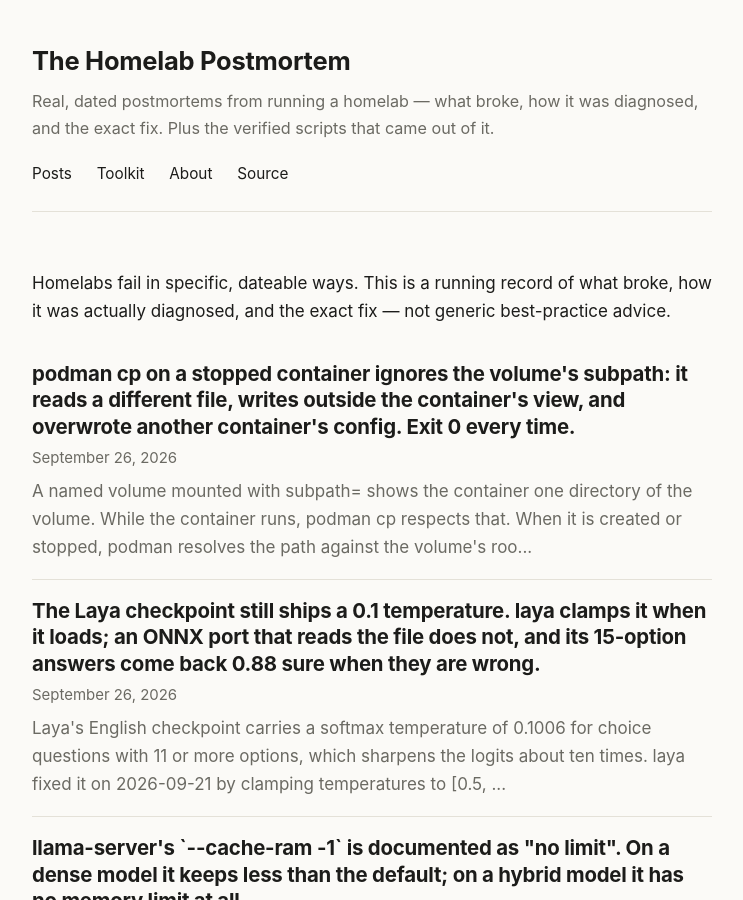
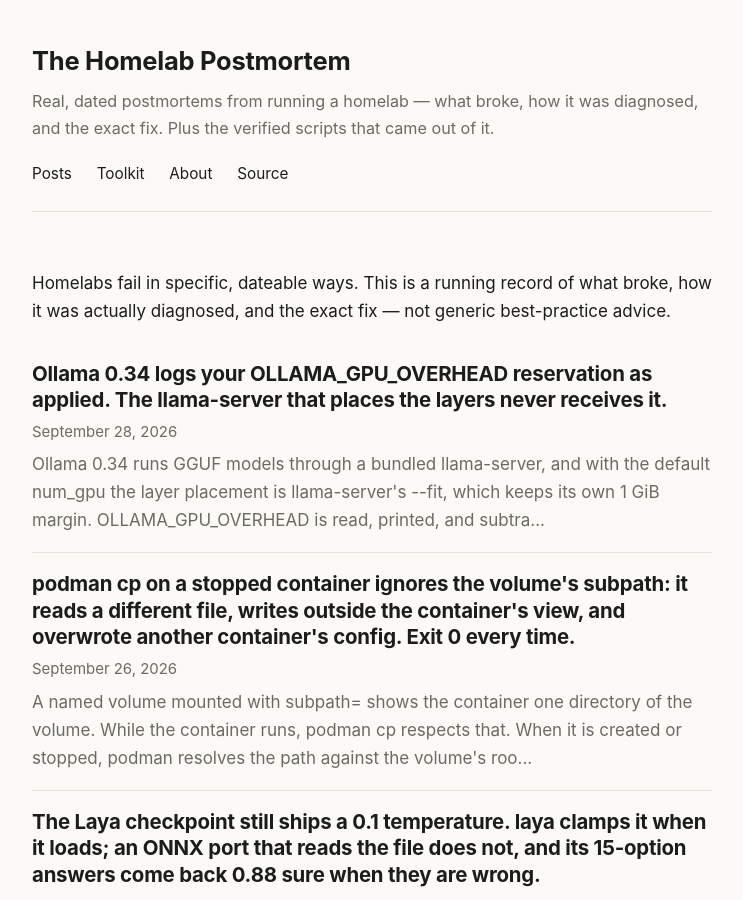
Before and after one commit to mitoyosh/homelab-postmortem, a Jekyll site: the page built from index.html, in a window 1280 px wide and 900 px high. Shown: the whole window, without its empty margins (268-1011 px from the left). Built offline with Jekyll 4.4.1, drawn with Linux system fonts in a browser that asks for light colours; part of the change alters nothing that is shown.

Commit message:
Post: Ollama 0.34 logs OLLAMA_GPU_OVERHEAD but never passes it to llama-server
Co-Authored-By: Claude Opus 5.5 <noreply@anthropic.com>

````diff
--- a/_config.yml
+++ b/_config.yml
@@ -46,7 +46,7 @@ packs:
     title: "Local LLM artifacts"
     price: "$5"
     question: "Is the model, adapter, or build you just installed the thing it says it is?"
-    detail: "Nine checks. An Ollama quantisation that pulls and runs and returns no working code, a LoRA adapter accepted and applied to zero layers, a build that reports a commit hash from a repository it has never heard of, a response_format the server accepts and then ignores, a previous_response_id that is accepted and dropped, a tool parameter the gemma4 renderer never shows the model, an embedding batch whose positions the library reads past the end of, a prompt cache whose \"no limit\" setting keeps less than the default, and a decision model whose confidence is sharpened tenfold by a temperature its own library clamps at load time."
+    detail: "Ten checks. An Ollama quantisation that pulls and runs and returns no working code, a LoRA adapter accepted and applied to zero layers, a build that reports a commit hash from a repository it has never heard of, a response_format the server accepts and then ignores, a previous_response_id that is accepted and dropped, a tool parameter the gemma4 renderer never shows the model, an embedding batch whose positions the library reads past the end of, a prompt cache whose \"no limit\" setting keeps less than the default, and a decision model whose confidence is sharpened tenfold by a temperature its own library clamps at load time, and a VRAM reservation Ollama prints in its log and never passes to the runner that places the layers."
     buy_url: "https://buy.stripe.com/cNiaEWb7C0yge8rcT65Vu07"
 
 baseurl: ""
--- a/_posts/2026-09-24-llama-server-cache-ram-minus-one-is-not-no-limit.md
+++ b/_posts/2026-09-24-llama-server-cache-ram-minus-one-is-not-no-limit.md
@@ -108,6 +108,6 @@ pid 2252: /opt/lab/src/build/bin/llama-server -m /opt/lab/gguf/Qwen3.5-0.8B-Q8_0
 
 ## The generalisable habit
 
-**"No limit" usually means "one fewer limit".** A resource with more than one bound — bytes and tokens here, but also bytes and entries, or time and count — tends to expose one of them as a flag and derive the others from it. Switching the exposed one off does not switch the others off; it can leave them at whatever they were derived from before, which is often smaller. The same shape as [a documented request field that is accepted and ignored](https://homelabpostmortem.com/2026/09/12/llama-server-ignores-the-response-format-its-readme-shows/): the option parses, the server starts, and the only way to learn what it does is to set it and measure the thing it was meant to change. Two days later the same shape turned up in a decision model: [Laya clamps a 0.1 temperature when it loads the checkpoint, but the file still says 0.1, and an ONNX port that reads the file applies it](https://homelabpostmortem.com/2026/09/26/laya-onnx-port-skips-the-temperature-clamp/).
+**"No limit" usually means "one fewer limit".** A resource with more than one bound — bytes and tokens here, but also bytes and entries, or time and count — tends to expose one of them as a flag and derive the others from it. Switching the exposed one off does not switch the others off; it can leave them at whatever they were derived from before, which is often smaller. The same shape as [a documented request field that is accepted and ignored](https://homelabpostmortem.com/2026/09/12/llama-server-ignores-the-response-format-its-readme-shows/): the option parses, the server starts, and the only way to learn what it does is to set it and measure the thing it was meant to change. Two days later the same shape turned up in a decision model: [Laya clamps a 0.1 temperature when it loads the checkpoint, but the file still says 0.1, and an ONNX port that reads the file applies it](https://homelabpostmortem.com/2026/09/26/laya-onnx-port-skips-the-temperature-clamp/). And four days later in Ollama, which runs this same llama-server underneath: [`OLLAMA_GPU_OVERHEAD` is parsed and printed as reserved VRAM, and never reaches the `--fit` that places the layers](https://homelabpostmortem.com/2026/09/28/ollama-gpu-overhead-is-logged-but-never-reaches-llama-server/).
 
 **Measure a cache by what it serves, not by whether it errors.** Neither run here produced an error. The dense `-1` run looked healthier than the default by memory. The finding was in `cache_n` on a re-sent prompt, and in RSS sampled every fifteen requests — two numbers nobody looks at until the latency or the page file makes them.
--- /dev/null
+++ b/_posts/2026-09-28-ollama-gpu-overhead-is-logged-but-never-reaches-llama-server.md
@@ -0,0 +1,140 @@
+---
+title: "Ollama 0.34 logs your OLLAMA_GPU_OVERHEAD reservation as applied. The llama-server that places the layers never receives it."
+date: 2026-09-28
+excerpt: "Ollama 0.34 runs GGUF models through a bundled llama-server, and with the default num_gpu the layer placement is llama-server's --fit, which keeps its own 1 GiB margin. OLLAMA_GPU_OVERHEAD is read, printed, and subtracted in the scheduler's log line, then not passed on. On an 8 GB RTX 2070 a 6 GiB reservation logged available=543 MiB and left 5051 MiB free, the same as no reservation. LLAMA_ARG_FIT_TARGET=6144 held it. A reservation larger than the card wraps around and raises the default context instead."
+devto_title: "Ollama 0.34 logs OLLAMA_GPU_OVERHEAD as applied, but llama-server never receives it"
+devto_tags: ollama, llm, selfhosted, gpu
+---
+
+**TL;DR**: Since Ollama moved GGUF models onto a bundled `llama-server`, the default `num_gpu` means Ollama passes no `-ngl` and lets llama-server's `--fit` decide how many layers go on the GPU. `--fit` keeps its own free-memory margin, `LLAMA_ARG_FIT_TARGET`, 1024 MiB by default. `OLLAMA_GPU_OVERHEAD` is read, printed in the `server config` line, and subtracted in the scheduler's `gpu memory ... available=` line, but nothing passes it to llama-server. On an RTX 2070 (8 GB) with Ollama 0.34.4 and `qwen2.5:3b`, a 6 GiB reservation logged `available="543.0 MiB"` and then loaded all 37 layers, leaving 5051 MiB free, against 5059 MiB with no reservation at all. `LLAMA_ARG_FIT_TARGET=6144` did hold it: 14 of 37 layers on the GPU, 6139 MiB free. Separately, a reservation larger than the card makes Ollama compute "total VRAM minus overhead" as a wrapped-around unsigned number, and the default context goes *up*: 4096 to 32768 tokens, 1.1 GB more VRAM. Set the reservation as `LLAMA_ARG_FIT_TARGET` instead: it is in MiB, and it replaces llama-server's 1024 MiB margin, so add 1024 to it. The toolkit's `check-ollama-gpu-overhead.sh` compares the reservation against free VRAM with the model loaded. Upstream report: [ollama/ollama#18679](https://github.com/ollama/ollama/issues/18679).
+
+## The symptom
+
+`OLLAMA_GPU_OVERHEAD` exists for sharing a GPU: reserve some VRAM for the desktop, a game, or another service, and let Ollama plan around what is left. The report that led here said that on 0.34.4 the variable no longer changed how much VRAM stayed free. The reporter had not posted measurements, so here are some.
+
+Windows 11, RTX 2070 8 GB (driver 591.86), Ollama 0.34.4 from the release zip, `qwen2.5:3b` (a text model, 1.9 GB). Each arm is a fresh `ollama serve` with only the variables shown, then `ollama run qwen2.5:3b "..."`, `ollama ps`, and `nvidia-smi`. With nothing loaded, 780 MiB was in use and 7227 MiB free:
+
+```
+arm                              ollama ps           layers on GPU   free with model loaded
+no variables                     100% GPU            37/37           5059 MiB
+OLLAMA_GPU_OVERHEAD=6442450944   100% GPU            37/37           5051 MiB
+LLAMA_ARG_FIT_TARGET=6144        58%/42% CPU/GPU     14/37           6139 MiB
+```
+
+Six GiB reserved, five GiB free, and the placement identical to not setting it.
+
+The Linux build of 0.34.4, run under WSL2 on the same card, gave the same result: `100% GPU` and 5051 MiB free with the 6 GiB reservation.
+
+## Why it's easy to miss
+
+Everything you can check without measuring says the reservation is in effect. The arm with `OLLAMA_GPU_OVERHEAD` set logs, at startup:
+
+```
+msg="server config" env="map[... OLLAMA_GPU_OVERHEAD:6442450944 ...]"
+msg="vram-based default context" total_vram="2.0 GiB" default_num_ctx=4096
+```
+
+and, at load time:
+
+```
+msg="gpu memory" id=0 library=CUDA available="543.0 MiB" free="7.0 GiB" minimum="457.0 MiB" overhead="6.0 GiB"
+```
+
+The value was parsed, the total was reduced by it, and the scheduler printed an available figure with it taken off. Two lines later, llama-server makes its own decision against its own number:
+
+```
+common_params_fit_impl: projected to use 2059 MiB of device memory vs. 7144 MiB of free device memory
+common_params_fit_impl: will leave 5084 >= 1024 MiB of free device memory, no changes needed
+load_tensors: offloaded 37/37 layers to GPU
+```
+
+Those `fit` lines are byte-for-byte the same as in the arm with no variables.
+
+Searching for the symptom leads somewhere else. The most visible thread is [ollama/ollama#12223](https://github.com/ollama/ollama/issues/12223), "OLLAMA_GPU_OVERHEAD is not respected", closed as completed. That one was a Windows `set OLLAMA_GPU_OVERHEAD = ...` with spaces around the `=`, which defines a variable with a different name. Its log showed `OLLAMA_GPU_OVERHEAD:0`, and it predates the llama-server runner. Here the log shows the right value. The "check your syntax" answer does not apply.
+
+## What's really going on
+
+In the 0.34.4 source (`llm/llama_server.go`), Ollama only passes `-ngl` when you set `num_gpu` yourself:
+
+```go
+if launch.opts.NumGPU > 0 {
+    params = append(params, "-ngl", strconv.Itoa(launch.opts.NumGPU))
+} else if launch.opts.NumGPU == 0 {
+    params = append(params, "-ngl", "0")
+}
+// NumGPU == -1 (default): don't pass -ngl, let llama-server auto-detect
+```
+
+The logged command line confirms it: `-c 4096 -np 1 ... --flash-attn auto -b 512 -ub 512`, no `-ngl`. With no layer count, llama-server's `--fit` chooses one that leaves `LLAMA_ARG_FIT_TARGET` MiB free. Ollama sets that variable in one case only, for models with a vision projector, to the projector's size plus 1 GiB. For a text model it is not set, and llama-server uses its default of 1024 MiB.
+
+The reservation is subtracted in `server/sched.go`, into a local variable that goes to the log:
+
+```go
+available := gpu.FreeMemory - envconfig.GpuOverhead() - gpu.MinimumMemory()
+...
+slog.Info("gpu memory", ..., "available", format.HumanBytes2(available), ...)
+gpuIDs, err := llama.Load(req.ctx, systemInfo, loadGpus, requireFull)
+```
+
+`available` is not passed to `Load`, and the llama-server runner's `Load` does not look at free memory at all. It waits for llama-server to come up and returns every GPU's ID. `GpuOverhead` does not appear anywhere in `llm/llama_server.go`.
+
+The source reading alone doesn't prove that `--fit` is the thing deciding placement, which is what the third arm is for. Setting `LLAMA_ARG_FIT_TARGET=6144` changed the outcome from 37 layers to 14, and the free VRAM followed. The knob that works is the one Ollama doesn't set.
+
+### A reservation larger than the card makes it worse
+
+The startup line that picks the default context computes, in `server/routes.go`:
+
+```go
+totalVRAM += gpu.TotalMemory - envconfig.GpuOverhead()
+```
+
+Both are unsigned 64-bit. If the reservation is larger than the card, the subtraction wraps around to a number near 2^64. With `OLLAMA_GPU_OVERHEAD` set to 16 GiB on the 8 GB card:
+
+```
+msg="vram-based default context" total_vram="17179869176.0 GiB" default_num_ctx=262144
+msg="gpu memory" ... available="0 B" free="7.0 GiB" minimum="457.0 MiB" overhead="16.0 GiB"
+common_params_fit_impl: will leave 3940 >= 1024 MiB of free device memory, no changes needed
+llama_kv_cache: size = 1152.00 MiB ( 32768 cells, ...)
+
+NAME          SIZE      PROCESSOR    CONTEXT
+qwen2.5:3b    3.4 GB    100% GPU     32768
+```
+
+The top context tier, 262144, was capped by the model's own limit at 32768. The KV cache went from 144 MiB to 1152 MiB and free VRAM dropped to 3907 MiB, so asking for more headroom got you 1.1 GB less of it. The reservation is per GPU, so one way to end up here is a value carried over from a machine with a bigger card.
+
+The one real effect a sane `OLLAMA_GPU_OVERHEAD` has on this runner comes from the same line: it lowers the VRAM figure used to pick the default context tier (4096 below 23 GiB, 32768 below 47 GiB, 262144 above). That is from reading the source. On an 8 GB card every value lands in the 4096 tier, so it was not observable here.
+
+## The fix
+
+Reserve the space where llama-server reads it. `LLAMA_ARG_FIT_TARGET` is in **MiB**, where `OLLAMA_GPU_OVERHEAD` is in bytes, and it *replaces* llama-server's default 1024 MiB margin rather than adding to it. With a target of 6144 the measured free VRAM was 6139 MiB, 5 MiB short, because the target is checked against llama-server's projection of its own use, not against what the driver reports afterwards. The 1024 MiB default leaves room for that kind of gap. To reserve 6 GiB and keep the slack, set it to the reservation plus 1024:
+
+```
+LLAMA_ARG_FIT_TARGET=7168
+```
+
+On an 8 GB card that is a test setting rather than a useful one. With 7168 on the Linux build, fit put 0 of 37 layers on the GPU and 7023 MiB stayed free. The reservation held, and it left no room for the model.
+
+It goes wherever `OLLAMA_GPU_OVERHEAD` goes now, in the environment `ollama serve` starts with. Ollama's FAQ gives the steps for its own variables, and they apply unchanged: `systemctl edit ollama.service` and an `Environment="LLAMA_ARG_FIT_TARGET=7168"` line under `[Service]` on Linux, a user environment variable followed by quitting and restarting the tray app on Windows. The measurement above started `ollama serve` directly with the variable set, and not through either of those. Whichever way you start it, the process's own `server config` line shows whether the value arrived. In the third arm it read `LLAMA_ARG_FIT_TARGET:6144`.
+
+Then check the one number that matters. Load the model and look at free VRAM, not the log:
+
+```bash
+ollama run qwen2.5:3b ""
+ollama ps
+nvidia-smi --query-gpu=memory.free --format=csv
+```
+
+Two caveats:
+
+- **Vision models.** When Ollama sets `LLAMA_ARG_FIT_TARGET` itself, it adds the projector's size plus 1 GiB. When the variable is already in the environment, it leaves your value alone, so the projector eats into your reservation. Add the projector's size plus 1 GiB yourself.
+- **Leaving `OLLAMA_GPU_OVERHEAD` set** does nothing to placement, but it still lowers the default context tier on large cards and wraps around if it exceeds the card. If it only exists to reserve VRAM, remove it.
+
+A fix is proposed in [ollama/ollama#18680](https://github.com/ollama/ollama/pull/18680). It sets `LLAMA_ARG_FIT_TARGET` to the reservation in MiB, plus the projector margin for vision models. As its diff reads, that value also replaces the 1024 MiB default. A reservation smaller than 1 GiB would then give a smaller target than setting none, so on a model that has to be squeezed it can leave *less* free VRAM. That is from reading the patch, which was not built here. The patch changes `llm/` only, so the context-default wraparound in `routes.go` is not part of it. As of this writing it is open and unreviewed, and 0.34.4 is the latest release.
+
+## The generalisable habit
+
+A log line that prints a value computed from your setting is a statement of what the program meant to do. Here the variable was parsed, displayed, and used in arithmetic for log lines and a context default, and none of that reached the component that decides. When a setting exists to produce a physical outcome, like free VRAM, free disk, or an open port, measure that outcome with and without it. Run a positive control too: one change you know should move the measurement. Without the `LLAMA_ARG_FIT_TARGET` arm, "free VRAM didn't change" could just as well have meant this model fits either way. With it, the measurement was shown to be able to move, and the reservation still didn't move it.
+
+The same reading applies to llama-server's own options: [`--cache-ram -1` is documented as "no limit"](https://homelabpostmortem.com/2026/09/24/llama-server-cache-ram-minus-one-is-not-no-limit/) and behaves as something else. In both cases, only a measurement of what the setting was supposed to change showed the gap.
+
+The toolkit's `check-ollama-gpu-overhead.sh` reads `OLLAMA_GPU_OVERHEAD` and `LLAMA_ARG_FIT_TARGET` from the running `ollama serve` and its llama-server child. With a model loaded, it compares the reservation against measured free VRAM. It also flags a value that isn't a plain byte count, which Ollama logs as invalid and replaces with 0, and one that is larger than the card.
--- a/toolkit/index.md
+++ b/toolkit/index.md
@@ -58,6 +58,12 @@ destructive, dry-run modes where it matters.
   meaningless — the English checkpoint's 0.1 for 11+-option questions, which
   laya clamps at load time but ports inherit from the file. From
   [The Laya checkpoint still ships a 0.1 temperature]({{ '/2026/09/26/laya-onnx-port-skips-the-temperature-clamp/' | relative_url }}).
+- **`check-ollama-gpu-overhead.sh`** — checks whether the VRAM you reserved
+  with `OLLAMA_GPU_OVERHEAD` is actually left free. Ollama 0.34.x prints the
+  reservation in its log, but the llama-server runner that places the layers
+  never receives it; the script measures free VRAM with a model loaded and
+  prints the `LLAMA_ARG_FIT_TARGET` to set instead. From
+  [Ollama 0.34 logs your OLLAMA_GPU_OVERHEAD reservation as applied]({{ '/2026/09/28/ollama-gpu-overhead-is-logged-but-never-reaches-llama-server/' | relative_url }}).
 - **`check-embd-determinism.sh`** — tells you whether decoding through
   `llama_batch.embd` gives the same logits every time on your build and model,
   and when it does not, confirms whether the cause is the known heap over-read:
````
Also changed, not shown: assets/covers/2026-09-28-ollama-gpu-overhead-is-logged-but-never-reaches-llama-server.png (added).
